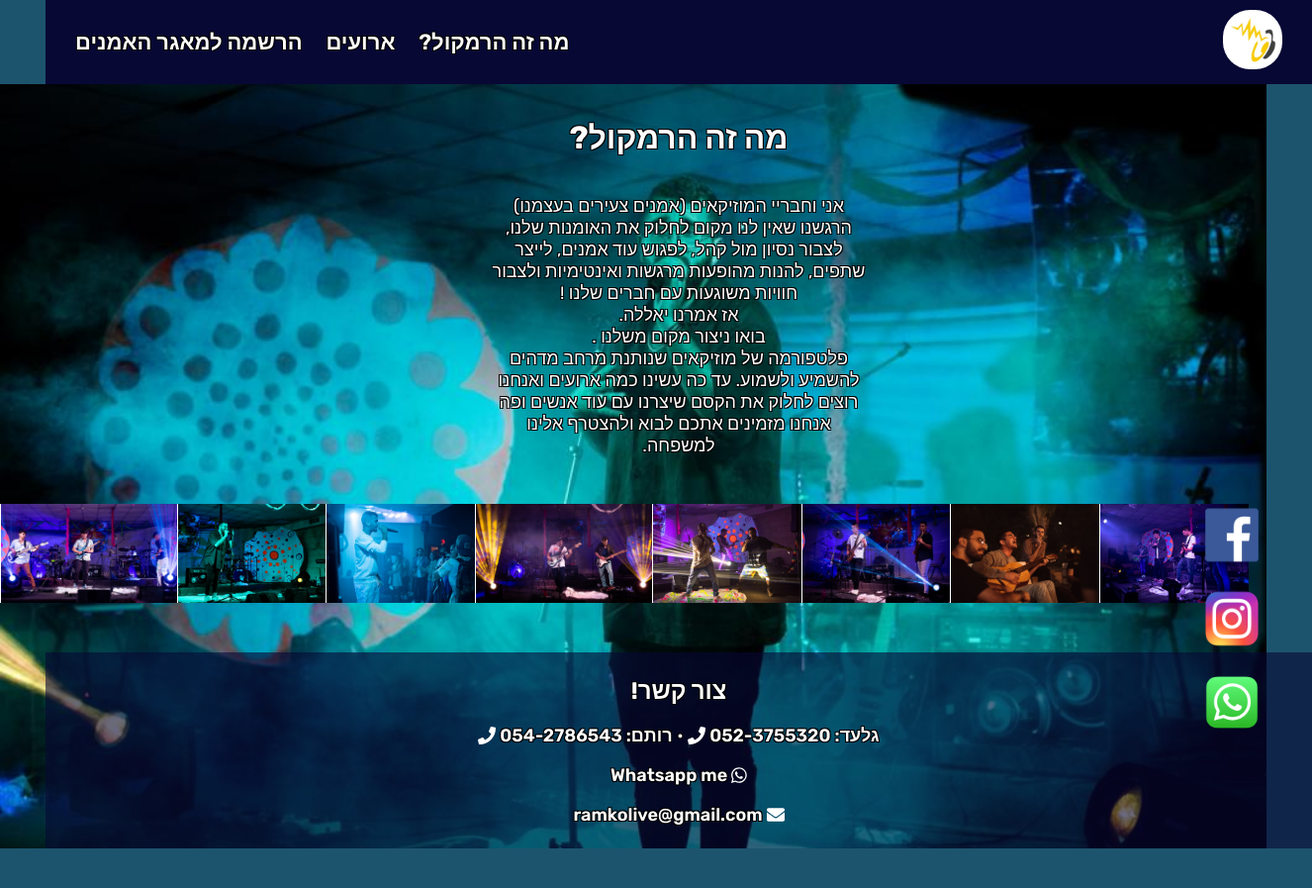
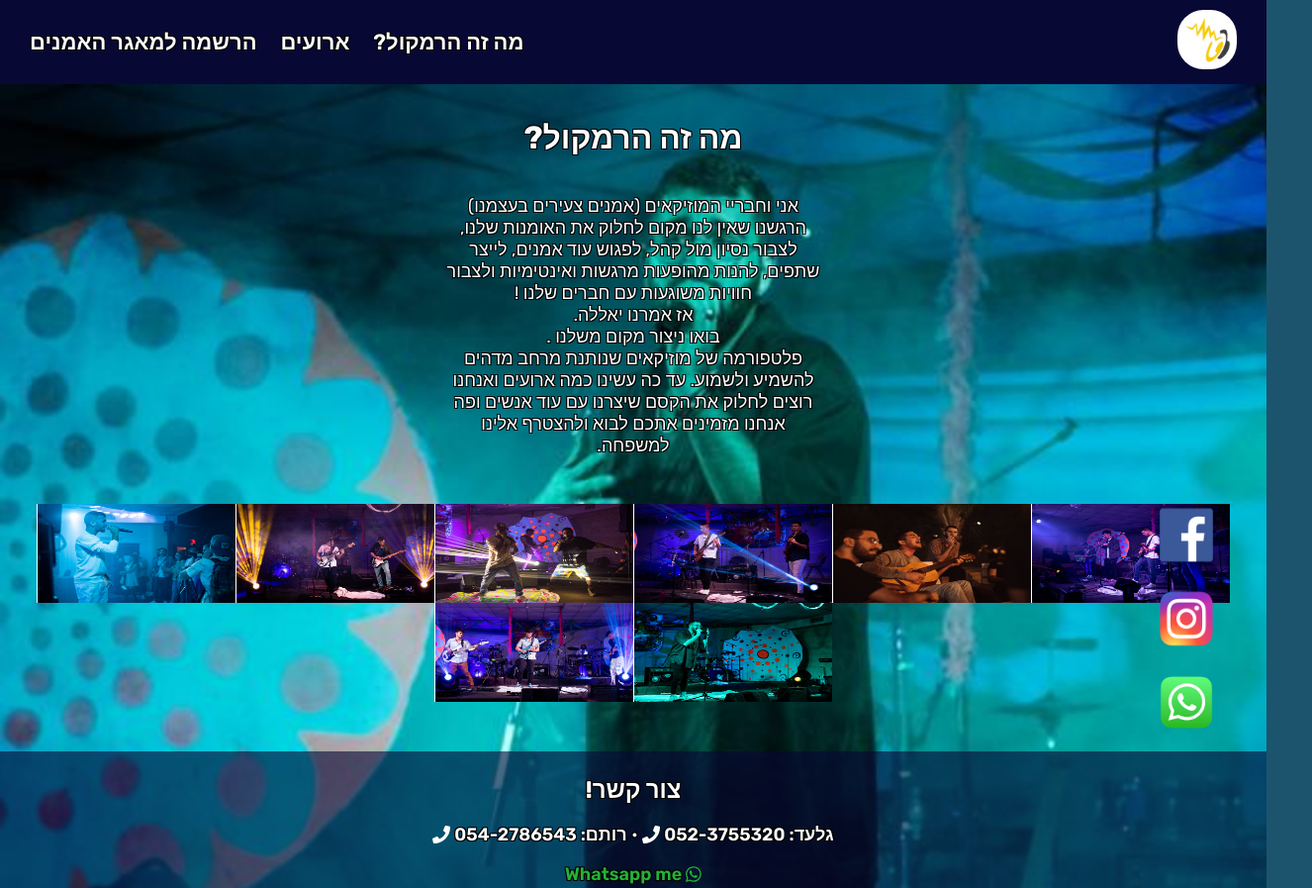
Before and after one commit to meny100/Ramkol, a plain HTML site: page Index.html in a window 1280 px wide. Shown: the top 897 px of the page at 99% size, 1326 px wide, since content can reach past the window. Before the commit the page ends 857 px from the top, so only its background shows below. Drawn offline with Linux system fonts and the light colour scheme.

Commit message:
add and fix some styling issues

```diff
--- a/Index.html
+++ b/Index.html
@@ -25,11 +25,11 @@
   <body dir="rtl">
     <div class="overlay hidden"></div>
     <nav>
-      <a href="./Index.html"
-        ><img class="head-image" src="./src/images/ramkol_logo.jpg"
+      <a class="head-link" href="./index.html"
+        ><img class="head-logo" src="./src/images/ramkol_logo.jpg"
       /></a>
       <div class="nav-options">
-        <a href="./Index.html">מה זה הרמקול?</a>
+        <a href="./index.html">מה זה הרמקול?</a>
         <a href="./events.html">ארועים</a>
         <a
           target="_blank"
@@ -105,9 +105,10 @@
             </p>
               <p>
               <a
+                class="whatsapp"
                 target="_blank"
                 href="https://wa.me/+972523755320"
-                ><i class="fab fa-whatsapp"></i> Whatsapp me</a
+                ><span class="whatsapp"><i class="fab fa-whatsapp"></i> Whatsapp me</span></a
               >
             </p>
             <p>
--- a/src/stylesheet.css
+++ b/src/stylesheet.css
@@ -1,12 +1,15 @@
-html {
+html, body{
+  height: 100%;
+}
+
+body {
   background-image: url("images/site_back.jpeg");
   background-color: #1d546d;
-  /* height: 100vh; */
   background-position: center;
   background-repeat: no-repeat;
-  background-size: 100vw, 100vh;
+  background-size: 160%;
   background-attachment: fixed;
-  background-position-y: 85px;
+  background-position-y: 5px;
 }
 
 body {
@@ -40,12 +43,11 @@ p{
 }
 
 .index-pics {
-  margin-right: 64px;
   margin-top: 30px;
   display: flex;
-  flex-flow: row nowrap;
+  flex-flow: row wrap;
   align-items: center;
-  justify-content: space-evenly;
+  justify-content: center;
 }
 
 .index-img {
@@ -79,12 +81,13 @@ nav {
   margin-bottom: 0;
 }
 
-nav .head-image {
+nav .head-logo {
   height: 60px;
   width: 60px;
-  position: relative;
-  right: 20px;
-  border-radius: 46%;
+  border-radius: 44%;
+}
+nav .head-link {
+  margin-right: 20px;
 }
 
 .nav-options {
@@ -181,3 +184,7 @@ footer {
   text-decoration: none;
   color: white;
 }
+
+.whatsapp{
+  color: rgb(36, 179, 55);
+}
```
Also changed, not shown: events.html (+5 -4 lines).
